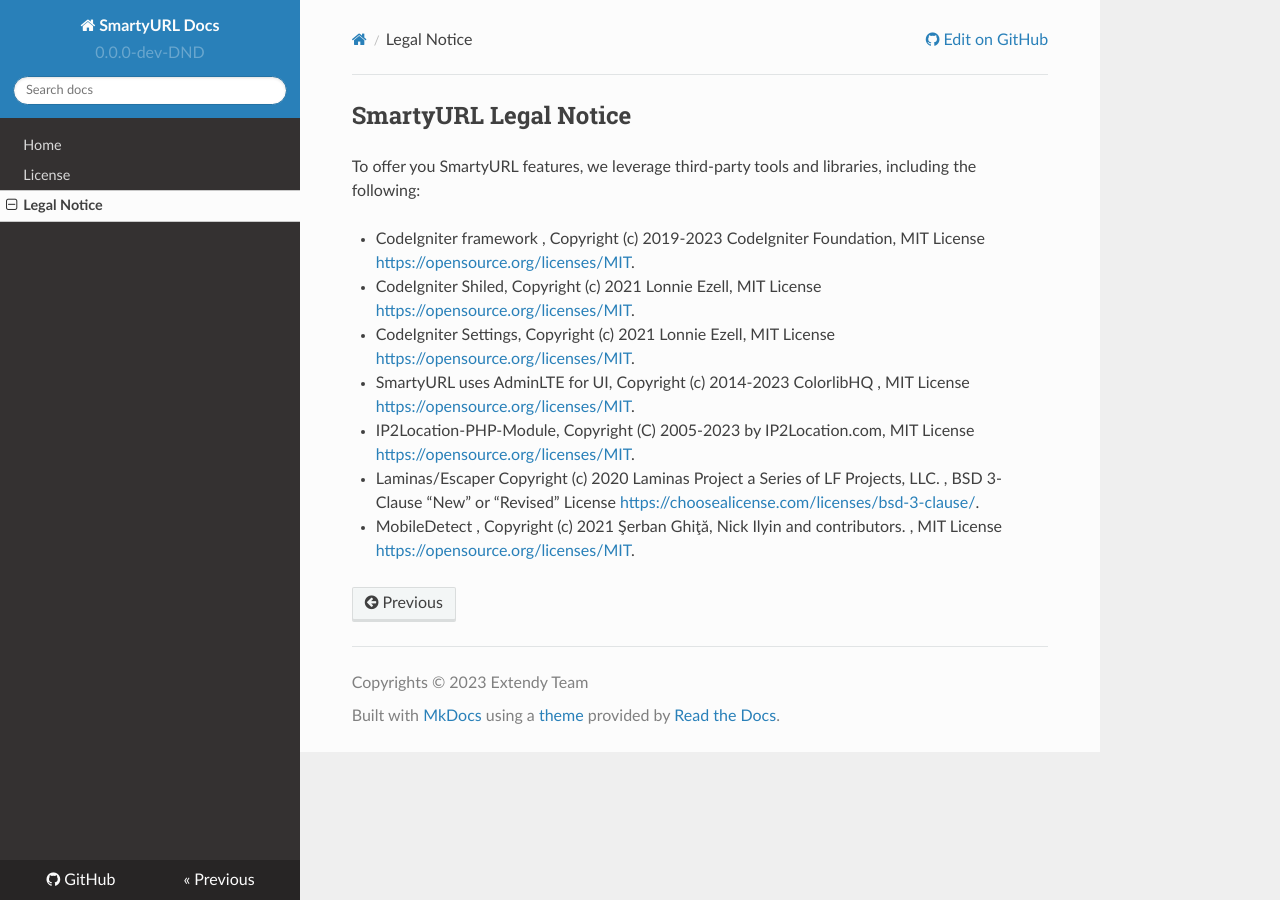
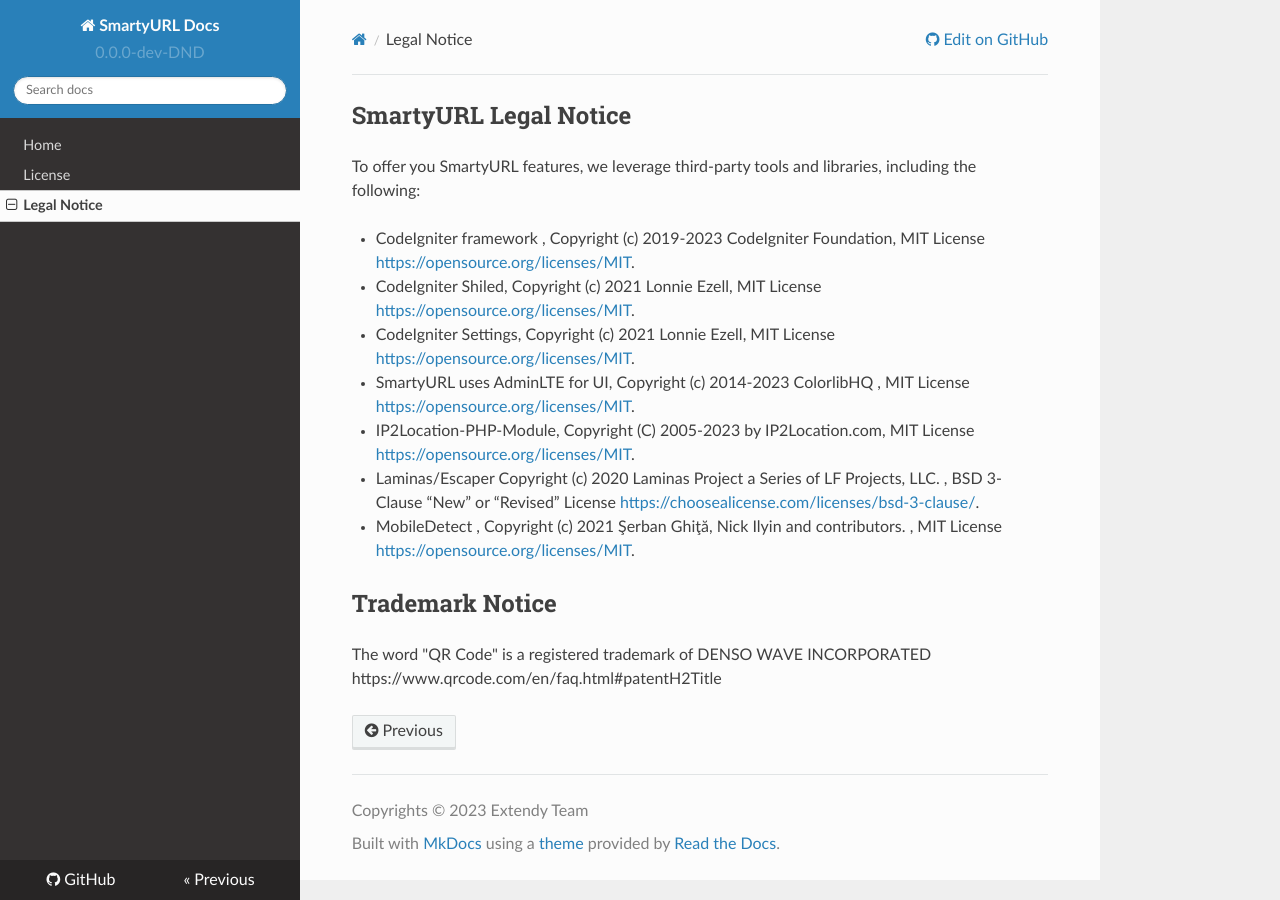
Before and after one commit to Extendy/SmartyURL, an MkDocs documentation site: the page built from _docs/legalnotice.md, in a window 1280 px wide. Built offline with MkDocs 1.6.1, drawn with Linux system fonts in a browser that asks for light colours; nearby versions of some CDN libraries.

Commit message:
docs: docs

```diff
--- a/_docs/legalnotice.md
+++ b/_docs/legalnotice.md
@@ -9,3 +9,7 @@ To offer you SmartyURL features, we leverage third-party tools and libraries, in
 * IP2Location-PHP-Module, Copyright (C) 2005-2023 by IP2Location.com, MIT License <https://opensource.org/licenses/MIT>.
 * Laminas/Escaper Copyright (c) 2020 Laminas Project a Series of LF Projects, LLC. , BSD 3-Clause “New” or “Revised” License <https://choosealicense.com/licenses/bsd-3-clause/>.
 * MobileDetect , Copyright (c) 2021 Şerban Ghiţă, Nick Ilyin and contributors. , MIT License <https://opensource.org/licenses/MIT>.
+
+## Trademark Notice
+The word "QR Code" is a registered trademark of DENSO WAVE INCORPORATED
+https://www.qrcode.com/en/faq.html#patentH2Title
```
